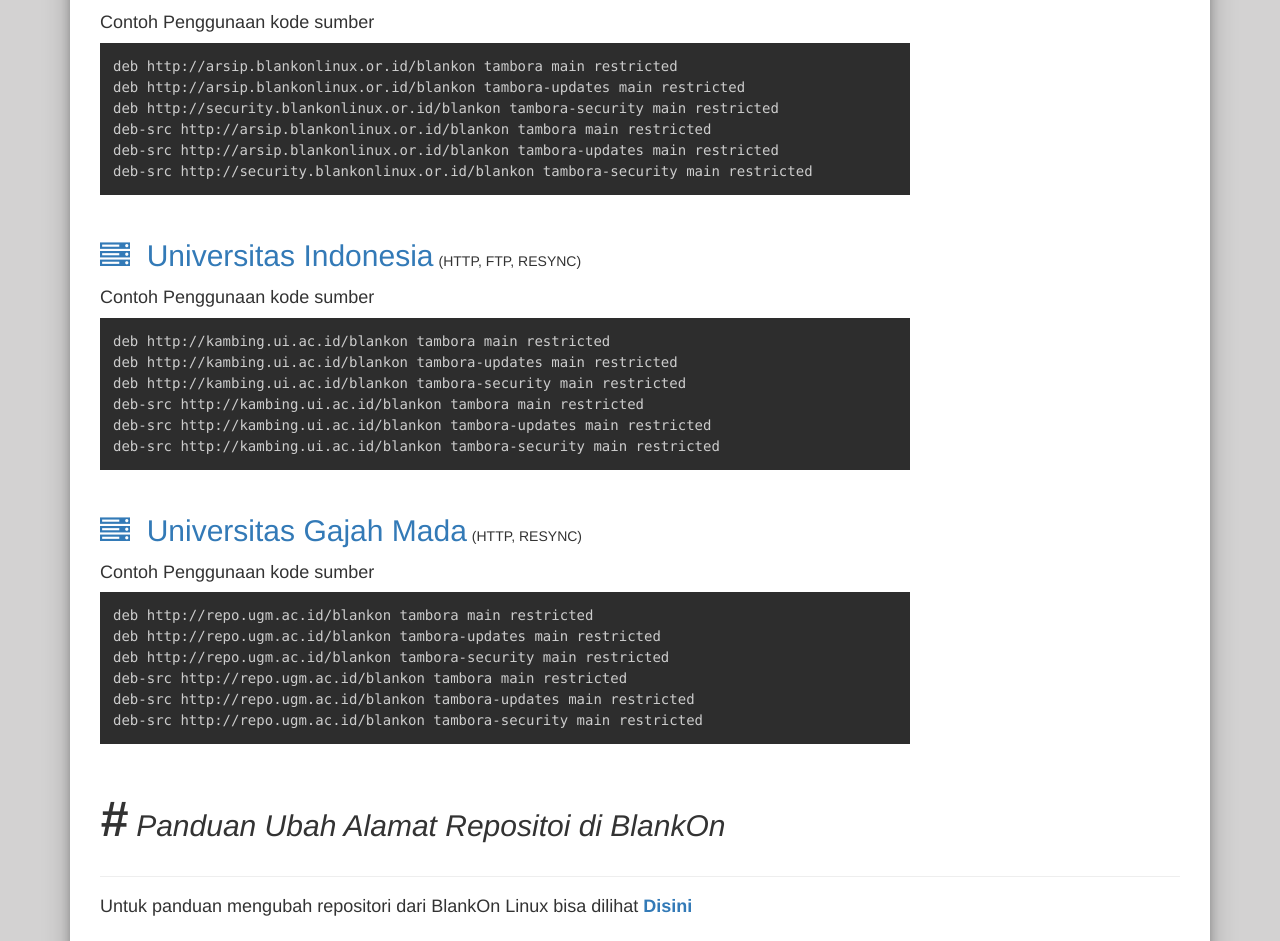
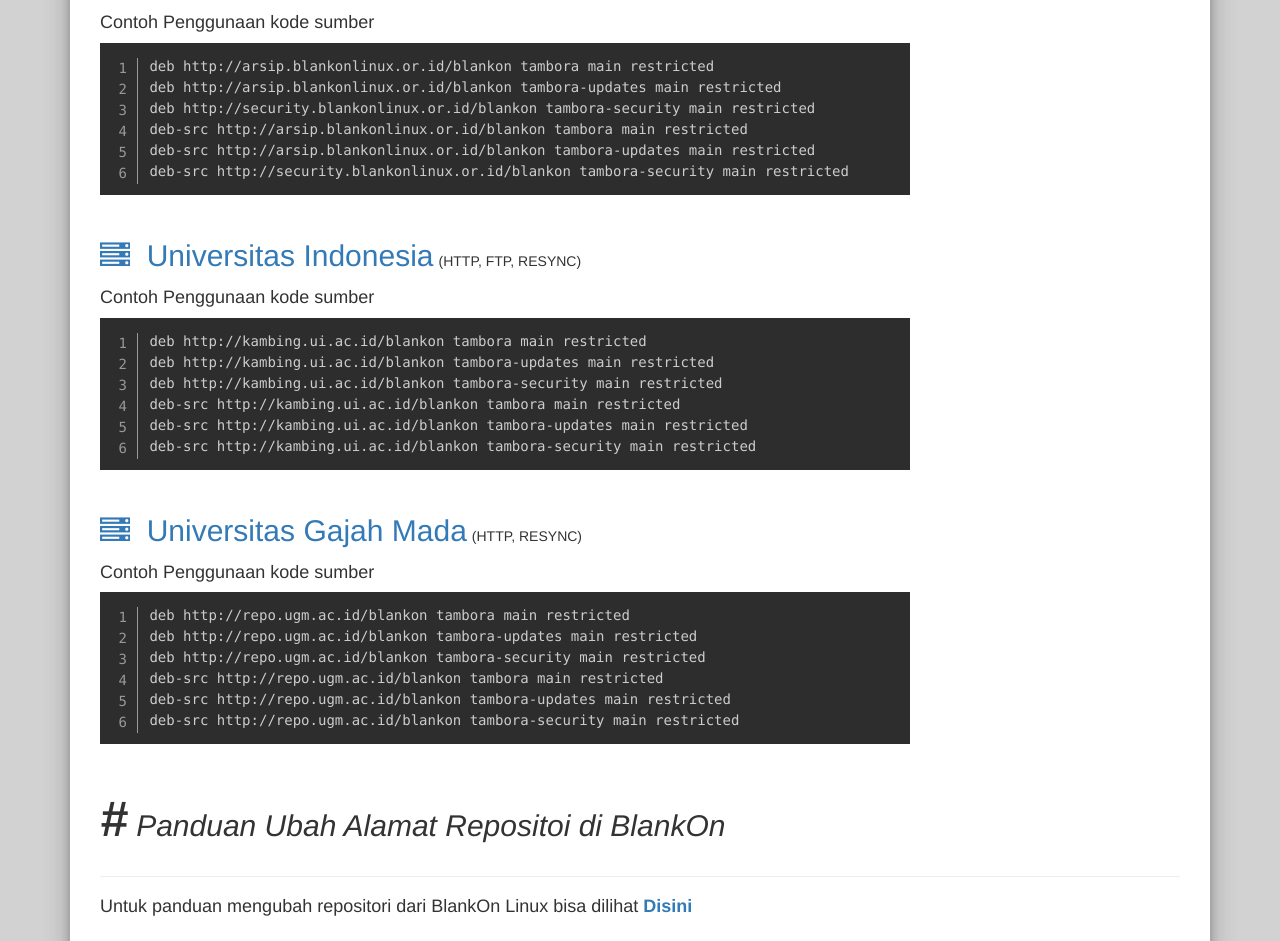
Before and after one commit to kmdrn7/blankon-linux-arsip-web, a website: page src/index.html in a window 1280 px wide. Shown: the part 647-1588 px from the top of the page. Drawn offline with Linux system fonts and the light colour scheme.

Commit message:
tambahkan penomoran baris pada kode

```diff
--- a/src/index.html
+++ b/src/index.html
@@ -104,7 +104,7 @@
                                 <a href="http://arsip.blankonlinux.or.id/blankon/"><i class="fa fa-server" aria-hidden="true"></i>&nbsp; Server Utama</a><span>(HTTP)</span>
                                 <h4>Contoh Penggunaan kode sumber</h4>
                                 <div class="markup language-bash">
-                                    <pre>
+                                    <pre class="line-numbers">
                                         <code>
                                             deb http://arsip.blankonlinux.or.id/blankon tambora main restricted
                                             deb http://arsip.blankonlinux.or.id/blankon tambora-updates main restricted
@@ -125,7 +125,7 @@
                                 <a href="http://kambing.ui.ac.id/blankon"><i class="fa fa-server" aria-hidden="true"></i>&nbsp; Universitas Indonesia</a><span>(HTTP, FTP, RESYNC)</span>
                                 <h4>Contoh Penggunaan kode sumber</h4>
                                 <div class="markup language-bash">
-                                    <pre>
+                                    <pre class="line-numbers">
                                         <code>
                                             deb http://kambing.ui.ac.id/blankon tambora main restricted
                                             deb http://kambing.ui.ac.id/blankon tambora-updates main restricted
@@ -145,7 +145,7 @@
                                 <a href="http://repo.ugm.ac.id/blankon"><i class="fa fa-server" aria-hidden="true"></i>&nbsp; Universitas Gajah Mada</a><span>(HTTP, RESYNC)</span>
                                 <h4>Contoh Penggunaan kode sumber</h4>
                                 <div class="markup language-bash">
-                                    <pre>
+                                    <pre class="line-numbers">
                                         <code>
                                             deb http://repo.ugm.ac.id/blankon tambora main restricted
                                             deb http://repo.ugm.ac.id/blankon tambora-updates main restricted
```
